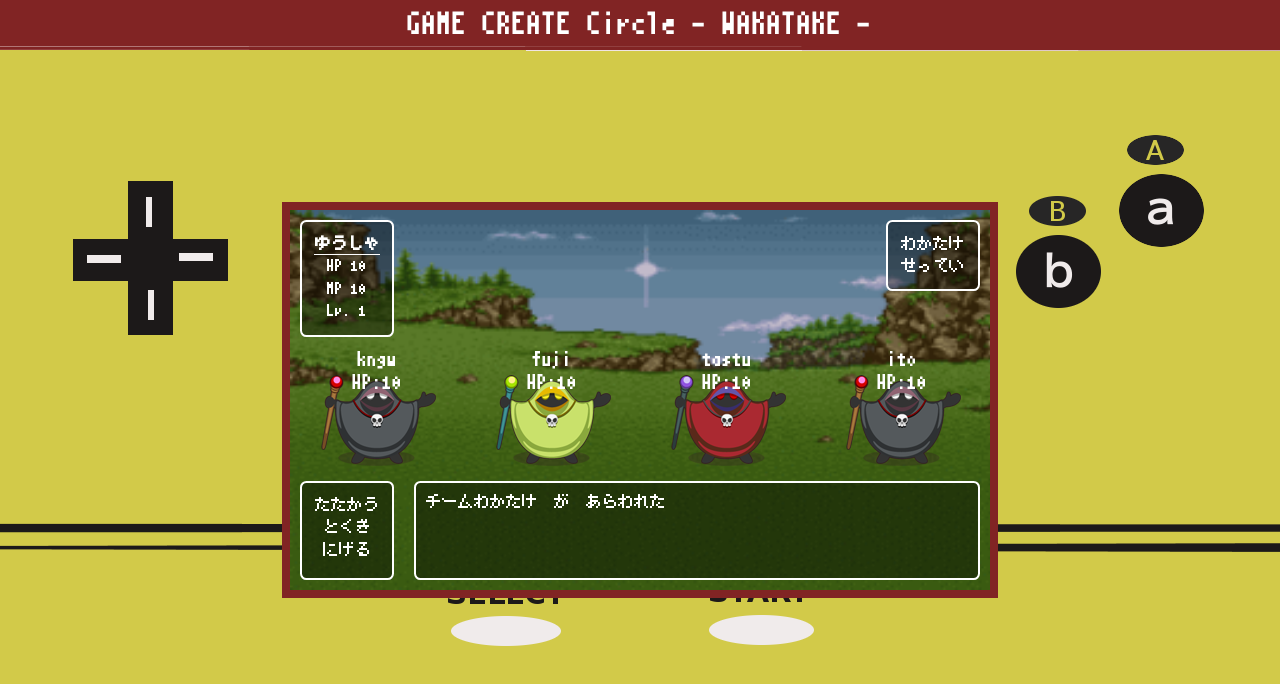
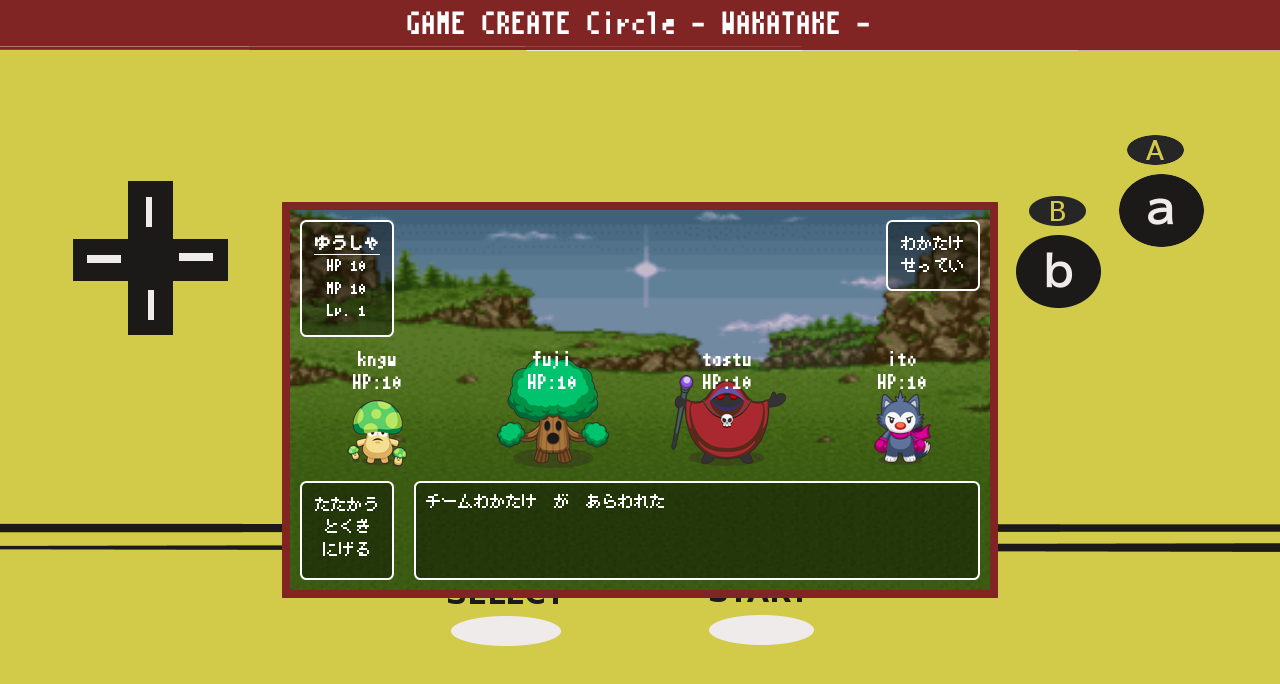
Before and after one commit to zetton110/web, an Angular app: page / in a window 1280 px wide. Shown: the top 684 px of the page. Built offline with nearby package versions, Linux system fonts and the light colour scheme; what angular-in-memory-web-api would draw is missing.

Commit message:
flipアニメーションの追加

```diff
--- a/src/app/app.const.ts
+++ b/src/app/app.const.ts
@@ -43,6 +43,11 @@ export namespace SKILL{
         EFFECT : "rubberBand",
         RATE : 2
     }
+    /**　回転アタック スキル */
+    export const ROTATE_ATTACK = {
+        EFFECT : "flip",
+        RATE : 2
+    }
 }
 
 /**
@@ -54,16 +59,16 @@ export namespace MEMBER{
     /**　金川 */
     export const KANAGAWA = {
         NAME: 'kngw',
-        ICON: '/assets/pipo-enemy025.png',
+        ICON: '/assets/pipo-enemy008.png',
         HIT_POINT: 10,
         SKILLS: [SKILL.MENDOI,SKILL.SPLASH]
     };
     /**　藤原 */
     export const FUJIWARA = {
         NAME: 'fuji',
-        ICON: 'assets/pipo-enemy025a.png',
+        ICON: 'assets/pipo-enemy006.png',
         HIT_POINT: 10,
-        SKILLS: [SKILL.BLOW]
+        SKILLS: [SKILL.BLOW,SKILL.ROTATE_ATTACK]
     };
     /**　初田 */
     export const HATSUDA = {
@@ -75,7 +80,7 @@ export namespace MEMBER{
     /**　伊藤 */
     export const ITO = {
         NAME: 'ito',
-        ICON: '/assets/pipo-enemy025.png',
+        ICON: '/assets/pipo-enemy014.png',
         HIT_POINT: 10,
         SKILLS: [SKILL.HEIGH_JUMP,SKILL.SENOBI]
     };
--- a/src/app/effects/animation.ts
+++ b/src/app/effects/animation.ts
@@ -136,3 +136,20 @@ export const rubberBand = trigger('rubberBand', [
   ])
   ))
 ])
+
+/**
+ * animation
+ * フリップ エフェクト
+ */
+export const flip = trigger('flip', [
+  state('normal', style({ transform: 'perspective(400px) rotate3d(0, 1, 0, -360deg)' })),
+  state('flip', style({ transform: 'perspective(400px)' })),
+  transition('normal => flip', animate('1.5s ease-out', keyframes([
+    style({ transform: 'perspective(400px) rotate3d(0, 1, 0, -360deg)', offset: 0 }),
+    style({ transform: 'perspective(400px) translate3d(0, 0, 150px) rotate3d(0, 1, 0, -190deg)', offset: 0.4}),
+    style({ transform: 'perspective(400px) translate3d(0, 0, 150px) rotate3d(0, 1, 0, -170deg)', offset: 0.5 }),
+    style({ transform: 'perspective(400px) scale3d(.95, .95, .95)', offset: 0.8 }),
+    style({ transform: 'perspective(400px)', offset: 1 })
+  ])
+  ))
+])
--- a/src/app/enemy/enemy.component.html
+++ b/src/app/enemy/enemy.component.html
@@ -27,6 +27,9 @@
  [@rubberBand]="effect.rubberBand"
  (@rubberBand.start)="start($event)"
  (@rubberBand.done)="done($event)"
+ [@flip]="effect.flip"
+ (@flip.start)="start($event)"
+ (@flip.done)="done($event)"
  class="enemy chara">
     {{ charaData.name }}
     <div *ngIf="isTargetting" (click)="lockOn()" class="target"></div>
--- a/src/app/enemy/enemy.component.ts
+++ b/src/app/enemy/enemy.component.ts
@@ -1,6 +1,6 @@
 import { Component, OnInit, Input } from '@angular/core';
 import { Subject } from "rxjs/Subject";
-import { grow, avoid, blow, fadeOut, yurayura, poyooon,faint,bounceOutUp,rubberBand} from '../effects/animation';
+import { grow, avoid, blow, fadeOut, yurayura, poyooon,faint,bounceOutUp,rubberBand,flip} from '../effects/animation';
 import { Enemy } from '../model/enemy';
 import { BATTLE_ACTION } from '../app.const';
 import { BattleService } from '../services/battle.service';
@@ -11,7 +11,7 @@ import { Action } from '../model/action';
   selector: 'app-enemy',
   templateUrl: './enemy.component.html',
   styleUrls: ['./enemy.component.css'],
-  animations: [grow, avoid, blow, fadeOut, yurayura, poyooon,faint,bounceOutUp,rubberBand]
+  animations: [grow, avoid, blow, fadeOut, yurayura, poyooon,faint,bounceOutUp,rubberBand,flip]
 })
 export class EnemyComponent implements OnInit {
 
@@ -34,6 +34,7 @@ export class EnemyComponent implements OnInit {
     yurayura: 'normal',
     faint: 'normal',
     bounceOutUp: 'normal',
+    flip: 'normal',
     rubberBand: 'normal'
   };
 
@@ -92,6 +93,7 @@ export class EnemyComponent implements OnInit {
       this.effect.faint = "normal";
       this.effect.bounceOutUp = "normal";
       this.effect.rubberBand = "normal";
+      this.effect.flip = "normal";
     }
     if(this.charaData.hitPoint <= 0) this.effect.fadeOut = 'fadeOut';
   }
```
